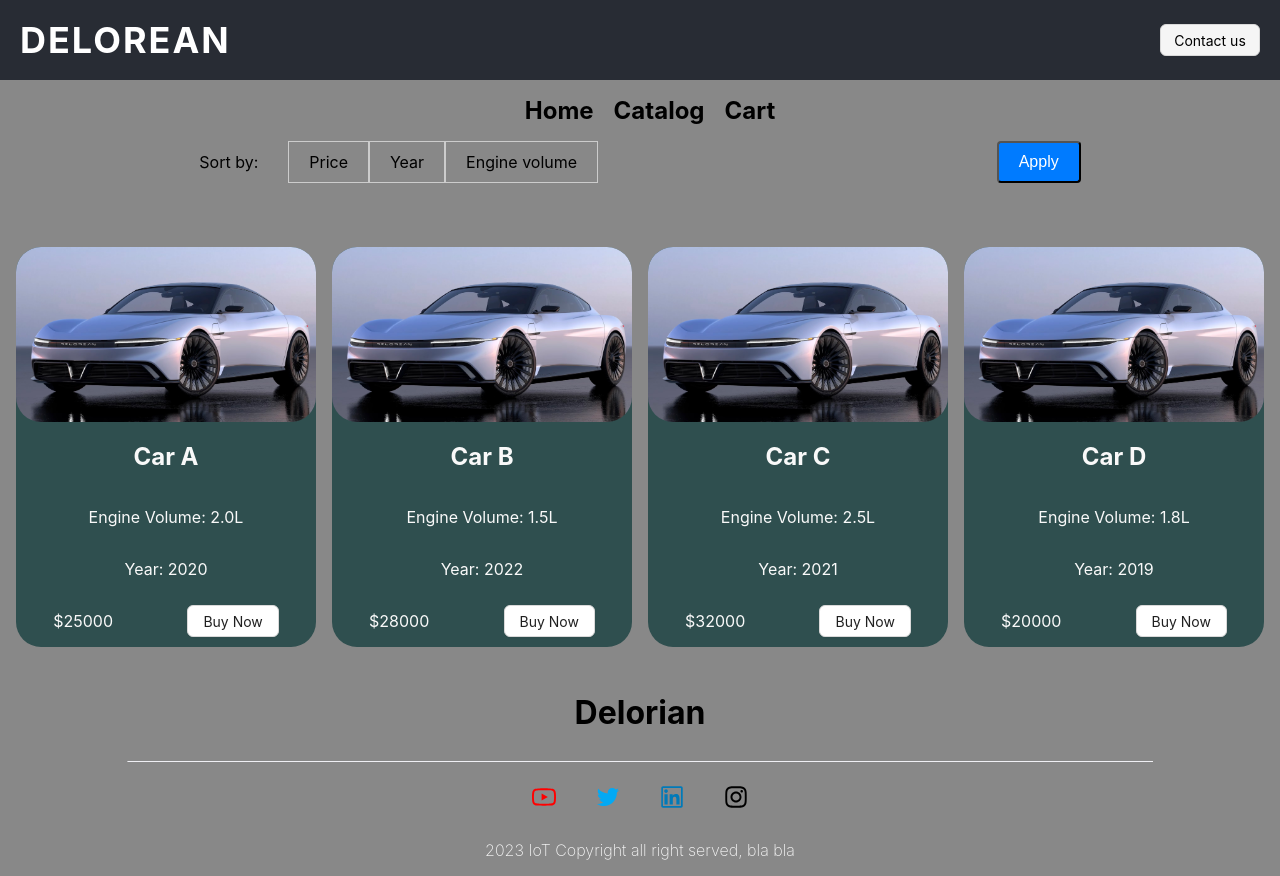
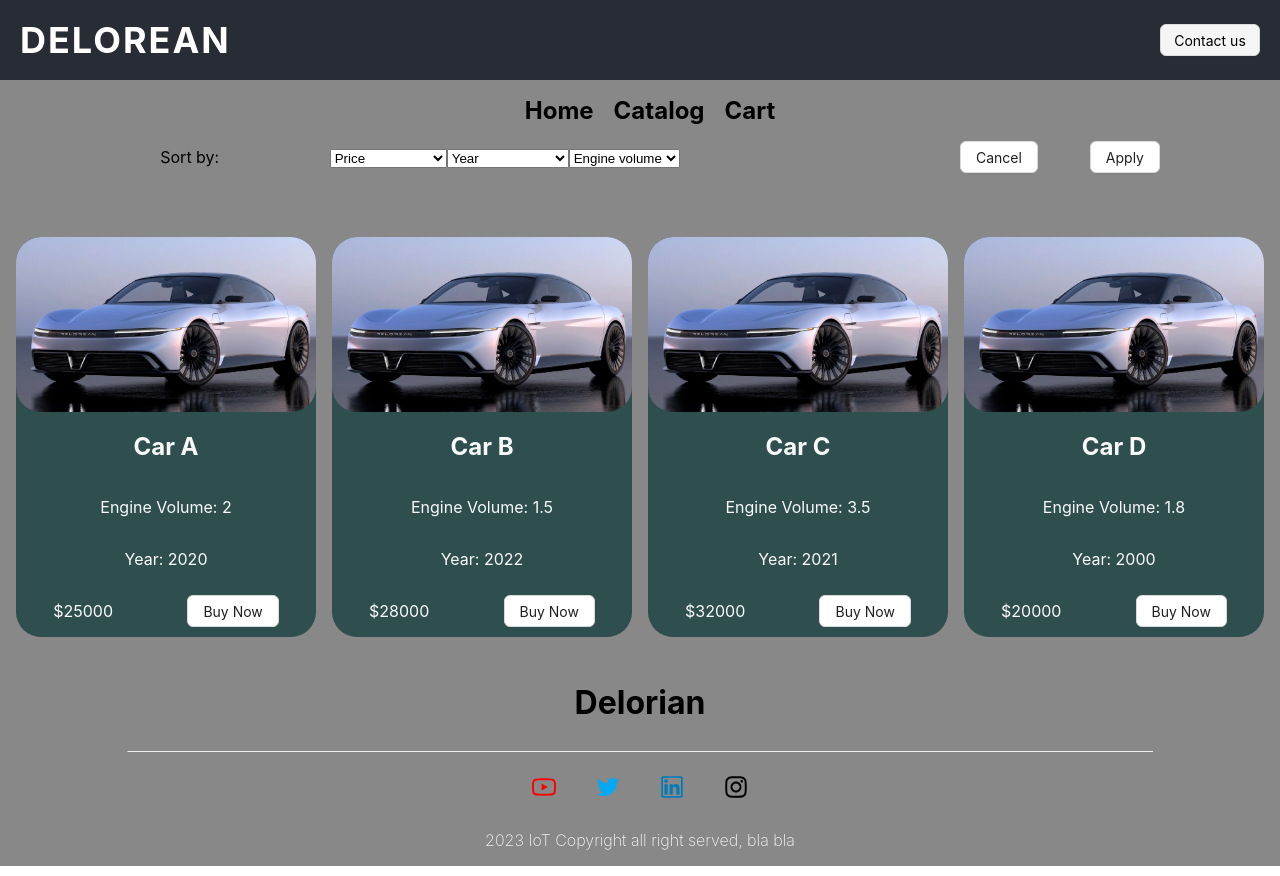
Before and after one commit to Danvace/Landing, a React (Create React App) app in the folder floodservice/: page /catalog in a window 1280 px wide. Built offline with nearby package versions, Linux system fonts and the light colour scheme.

Commit message:
stable version before working on features

```diff
--- a/floodservice/src/component/ApplyButton/ApplyButton.js
+++ b/floodservice/src/component/ApplyButton/ApplyButton.js
@@ -1,5 +1,6 @@
 import React from 'react';
 import {StyledApplyButton} from "./ApplyButton.styled";
+
 
 function ApplyButton({ onClick }) {
     return (
--- a/floodservice/src/component/ChoiceButton/ChoiceButton.js
+++ b/floodservice/src/component/ChoiceButton/ChoiceButton.js
@@ -1,166 +1,35 @@
-// import React from 'react';
-// import {ButtonContainer, ChoiceButton, StyledSelect} from "./ChoiceButton.styled";
-//
-//
-// const filters = [{
-//     title: "Price",
-//     options: ["ascending", "descending"]
-// },
-//     {
-//         title: "Year",
-//         options: ["ascending", "descending"]
-//     },
-//     {
-//         title: "Engine volume",
-//         options: ["ascending", "descending"]
-//     }]
+import React, { useState } from 'react';
+import { ButtonContainer } from "./ChoiceButton.styled";
 
-// function ThreeChoiceButton() {
-//     const [selectedChoice, setSelectedChoice] = useState(null);
-//
-//     const handleChoiceClick = (choice) => {
-//         setSelectedChoice(selectedChoice === choice ? null : choice);
-//     };
-
-// return (
-//     <ButtonContainer>
-//         <ChoiceButton
-//             selected={selectedChoice === 'choice1'}
-//             onClick={() => handleChoiceClick('choice1')}
-//         >
-//             Price
-//         </ChoiceButton>
-//
-//         <ChoiceButton
-//             selected={selectedChoice === 'choice2'}
-//             onClick={() => handleChoiceClick('choice2')}
-//         >
-//             Year
-//         </ChoiceButton>
-//
-//         <ChoiceButton
-//             selected={selectedChoice === 'choice3'}
-//             onClick={() => handleChoiceClick('choice3')}
-//         >
-//             Engine volume
-//         </ChoiceButton>
-//     </ButtonContainer>
-// );
-// function ThreeChoiceButton() {
-//     return (
-//         <ButtonContainer>
-//             <ChoiceButton>
-//                 {filters.map((filter, index) => (
-//                     <StyledSelect
-//                         key={index}
-//                         value={filter}
-//                         dropdownRender={() => (
-//                             <div>
-//                                 {filters.map((option, optionIndex) => (
-//                                     <div key={optionIndex}>{option}</div>
-//                                 ))}
-//                             </div>
-//                         )}
-//                     />
-//                 ))}
-//             </ChoiceButton>
-//         </ButtonContainer>
-//     );
-// }
-// import React, { useState } from 'react';
-// import { ButtonContainer, ChoiceButton } from "./ChoiceButton.styled";
-//
-// const filters = [{
-//     title: "Price",
-//     options: ["ascending", "descending"]
-// }, {
-//     title: "Year",
-//     options: ["ascending", "descending"]
-// }, {
-//     title: "Engine volume",
-//     options: ["ascending", "descending"]
-// }];
-//
-// function ThreeChoiceButton() {
-//     const [selectedChoice, setSelectedChoice] = useState(null);
-//
-//     const handleChoiceClick = (choice) => {
-//         setSelectedChoice(selectedChoice === choice ? null : choice);
-//     };
-//
-//     return (
-//         <ButtonContainer>
-//             {filters.map((filter, index) => (
-//                 <ChoiceButton
-//                     key={index}
-//                     selected={selectedChoice === filter.title}
-//                     onClick={() => handleChoiceClick(filter.title)}
-//                 >
-//                     {filter.title}
-//                 </ChoiceButton>
-//             ))}
-//         </ButtonContainer>
-//     );
-// }
-//
-// export default ThreeChoiceButton;
-import React, {useState} from 'react';
-import {ButtonContainer, ChoiceButton, StyledSelect} from "./ChoiceButton.styled";
-
-const filters = [
-    {
-        title: "Price",
-        options: ["ascending", "descending"]
-    },
-    {
-        title: "Year",
-        options: ["ascending", "descending"]
-    },
-    {
-        title: "Engine volume",
-        options: ["ascending", "descending"]
-    }
-];
-
-function ThreeChoiceButton() {
+function ThreeChoiceButton(props) {
     const [openFilter, setOpenFilter] = useState(null);
-    const [selectedOption, setSelectedOption] = useState(null);
+    const [selectedOptions, setSelectedOptions] = useState({});
 
     const toggleFilter = (filterTitle) => {
         setOpenFilter(openFilter === filterTitle ? null : filterTitle);
     };
 
-    const handleOptionClick = (option) => {
-        setSelectedOption(option);
+    const handleOptionChange = (filterTitle, option) => {
+        setSelectedOptions({
+            ...selectedOptions,
+            [filterTitle]: option
+        });
         setOpenFilter(null);
     };
 
     return (
         <ButtonContainer>
-            {filters.map((filter, index) => (
+            {props.filters.map((filter, index) => (
                 <div key={index}>
-                    <ChoiceButton
-                        onClick={() => toggleFilter(filter.title)}
-                        selected={openFilter === filter.title}
-                    >
-                        {filter.title}
-                    </ChoiceButton>
-                    {openFilter === filter.title && (
-                        <StyledSelect>
-                            {filter.options.map((option, optionIndex) => (
-                                <option
-                                    key={optionIndex}
-                                    value={option}
-                                    onClick={() => handleOptionClick(option)}
-                                >
-                                    {option}
-                                </option>
-                            ))}
-                        </StyledSelect>
-                    )}
+                    <select placeholder={filter.title} value={selectedOptions[filter.title]} onChange={(e) => handleOptionChange(filter.title, e.target.value)}>
+                        {filter.options.map((option, optionIndex) => (
+                            <option key={optionIndex} value={option}>
+                                {option}
+                            </option>
+                        ))}
+                    </select>
                 </div>
-            ),)}
-            {selectedOption && <p>Selected: {selectedOption}</p>}
+            ))}
         </ButtonContainer>
     );
 }
--- a/floodservice/src/container/Catalog/Catalog.js
+++ b/floodservice/src/container/Catalog/Catalog.js
@@ -6,29 +6,29 @@ import Delorian from "../../icons/img.png"
 const cars = [
     {
         name: "Car A",
-        engineVolume: "2.0L",
+        engineVolume: 2,
         year: 2020,
         price: 25000,
         image: Delorian
     },
     {
         name: "Car B",
-        engineVolume: "1.5L",
+        engineVolume: 1.5,
         year: 2022,
         price: 28000,
         image: Delorian
     },
     {
         name: "Car C",
-        engineVolume: "2.5L",
+        engineVolume: 3.5,
         year: 2021,
         price: 32000,
         image: Delorian
     },
     {
         name: "Car D",
-        engineVolume: "1.8L",
-        year: 2019,
+        engineVolume: 1.8,
+        year: 2000,
         price: 20000,
         image: Delorian
     }
--- a/floodservice/src/container/Catalog/CatalogContainer/CatalogContainer.js
+++ b/floodservice/src/container/Catalog/CatalogContainer/CatalogContainer.js
@@ -1,13 +1,28 @@
-import React from "react";
+import React, {useState} from "react";
 import {CatalogContainerStyled} from "./CatalogContainer.styled";
 import CarCard from "../CarCard/CarCard";
 
-const CatalogContainer = ({ cars }) => (
-    <CatalogContainerStyled className="car-container">
-        {cars.map((car, index) => (
-            <CarCard key={index} car={car} />
-        ))}
-    </CatalogContainerStyled>
-);
+const CatalogContainer = ({cars}) => {
+
+    const [visible, setVisible] = useState(3);
+
+    function showMoreItems() {
+        setVisible((prevValue) => prevValue + 3);
+    }
+
+    return (
+        <CatalogContainerStyled className="car-container">
+            {cars.map((car, index) => (
+                <CarCard key={index} car={car}/>
+            ))}
+            {/*{cars.slice(0,visible).map((car, index) => (*/}
+            {/*    <CarCard key={index} car={car}/>*/}
+            {/*))}*/}
+            {/*{visible < cars.length && (*/}
+            {/*    <button onClick={showMoreItems}>Show More</button>*/}
+            {/*)}*/}
+        </CatalogContainerStyled>
+    );
+};
 
 export default CatalogContainer;
--- a/floodservice/src/container/Catalog/FilterSection/FilterSection.js
+++ b/floodservice/src/container/Catalog/FilterSection/FilterSection.js
@@ -1,15 +1,35 @@
 import React from "react";
 import {FilterSectionStyled} from "./FilterSection.styled";
 import ChoiceButton from "../../../component/ChoiceButton/ChoiceButton";
-import ApplyButton from "../../../component/ApplyButton/ApplyButton";
+import {Button} from "antd";
 
-
+const filters = [
+    {
+        title: "Price",
+        options: ["Price","over 24000", "less than 23000"]
+    },
+    {
+        title: "Year",
+        options: ["Year","newer than 2005", "newer than 2020"]
+    },
+    {
+        title: "Engine volume",
+        options: ["Engine volume","over 2l", "over 3l"]
+    }
+];
 export const FilterSection = () => (
     <FilterSectionStyled>
         <div className={"center"}>
             <span className={"sort-by"}>Sort by:</span>
-            <ChoiceButton/>
+            <ChoiceButton filters = {filters}/>
         </div>
-        <ApplyButton/>
+        <div className={"buttons"}>
+            <Button>
+                Cancel
+            </Button>
+            <Button>
+                Apply
+            </Button>
+        </div>
     </FilterSectionStyled>
 )
--- a/floodservice/src/container/Catalog/FilterSection/FilterSection.styled.js
+++ b/floodservice/src/container/Catalog/FilterSection/FilterSection.styled.js
@@ -11,9 +11,16 @@ export const FilterSectionStyled = styled.div`
     padding-right: 30px;
   }
 
-    .center {
-        display: flex;
-        align-items: center;
-    }
+  .center {
+    width: 600px;
+    display: flex;
+    align-items: center;
+    justify-content: space-around;
+  }
 
+  .buttons {
+    width: 200px;
+    display: flex;
+    justify-content: space-between;
+  }
 `
--- a/floodservice/src/container/Home/CardContainer/CardContainer.js
+++ b/floodservice/src/container/Home/CardContainer/CardContainer.js
@@ -1,4 +1,4 @@
-import React from "react";
+import React, {useState} from "react";
 import {CardBasicStyle} from "../Home.styled";
 import DelorianDM12 from "../../../icons/img_1.png";
 import {Button} from "antd";
@@ -32,12 +32,43 @@ let info = [
         price: "20000$",
         button: "Show more",
     },
+    {
+        image: DelorianDM12,
+        title: "DeLorean DMC-12",
+        span:
+            "The DeLorean DMC-12 is an iconic sports car with a unique stainless steel body, gull-wing doors, and pop culture status. It's a classic loved by collectors and fans.",
+        price: "250,000$",
+        button: "Show more",
+    },
+    {
+        image: DelorianAlfa5,
+        title: "DeLorean Alpha5",
+        span:
+            "The Delorean Alfa 5 is an iconic sports car with a unique stainless steel body, gull-wing doors, and pop culture status. It's a classic loved by collectors and fans.",
+        price: "40000$",
+        button: "Show more",
+    },
+    {
+        image: DeloreanDMC,
+        title: "Delorian Old",
+        span:
+            "The Delorean Alfa 5 is an iconic sports car with a unique stainless steel body, gull-wing doors, and pop culture status. It's a classic loved by collectors and fans.",
+        price: "20000$",
+        button: "Show more",
+    },
 ];
 
-export const CarsContainer = () => (
+export const CarsContainer = () => {
+    const [visible, setVisible] = useState(3);
+
+    function showMoreItems() {
+        setVisible((prevValue) => prevValue + 3);
+    }
+
+    return (
         <CardContainer>
             <ul>
-            {info.map((item, index) => (
+                {info.slice(0, visible).map((item, index) => (
                     <li key={index}>
                         <CardBasicStyle>
                             <img src={item.image} alt="car"/>
@@ -50,6 +81,11 @@ export const CarsContainer = () => (
                         </CardBasicStyle>
                     </li>
                 ))}
+                {visible < info.length && (
+                    <Button onClick={showMoreItems}>Show More</Button>
+                )}
             </ul>
         </CardContainer>
-);
+    )
+        ;
+};
--- a/floodservice/src/container/Home/CardContainer/CardContainer.styled.js
+++ b/floodservice/src/container/Home/CardContainer/CardContainer.styled.js
@@ -5,15 +5,18 @@ export const CardContainer = styled.div`
     display: flex;
     justify-content: space-around;
     margin-top: 30px;
+
   ul {
     width: 80%;
     display: flex;
     justify-content: space-between;
     align-items: center;
-
+    flex-wrap: wrap;
   }
 
   ul > li {
+    padding-top: 10px;
     list-style: none;
   }
+
 `
```
Lines whose indentation alone changed are shown as unchanged.
